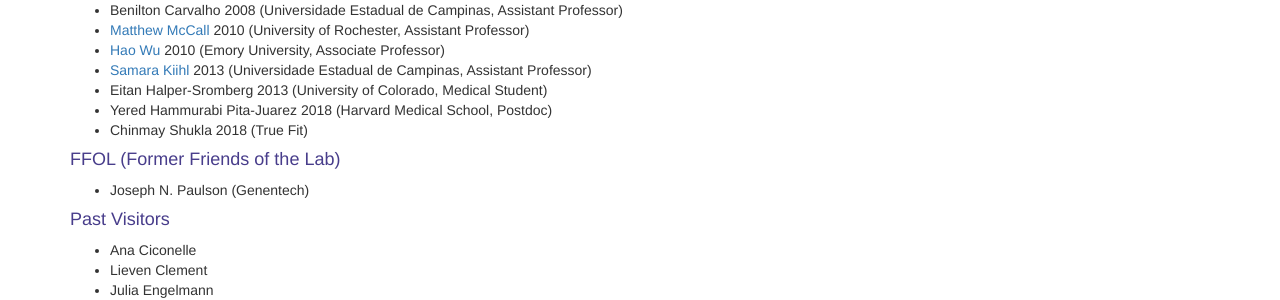
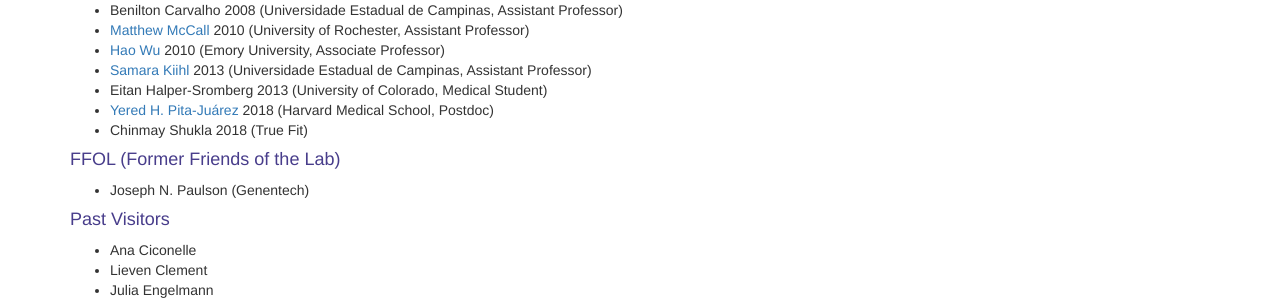
Before and after one commit to rafalab/rafalab.github.io, a Jekyll site: the page built from pages/people.md, in a window 1280 px wide and 1379 px high. Shown: the part 729-1029 px from the top of the window. Built offline with Jekyll 4.4.1, drawn with Linux system fonts in a browser that asks for light colours; nearby versions of some CDN libraries.

Commit message:
Update people.md
Changed my name and added a link to my personal website.

```diff
--- a/pages/people.md
+++ b/pages/people.md
@@ -43,7 +43,7 @@ title: people
 - [Hao Wu](http://www.haowulab.org/) 2010 (Emory University, Associate Professor)
 - [Samara Kiihl](https://samarafk.github.io/) 2013 (Universidade Estadual de Campinas, Assistant Professor)
 - Eitan Halper-Sromberg 2013 (University of Colorado, Medical Student)
-- Yered Hammurabi Pita-Juarez 2018 (Harvard Medical School, Postdoc)
+- [Yered H. Pita-Juárez](https://yeredh.github.io) 2018 (Harvard Medical School, Postdoc)
 - Chinmay Shukla 2018 (True Fit)
 
 #### FFOL (Former Friends of the Lab)
```
